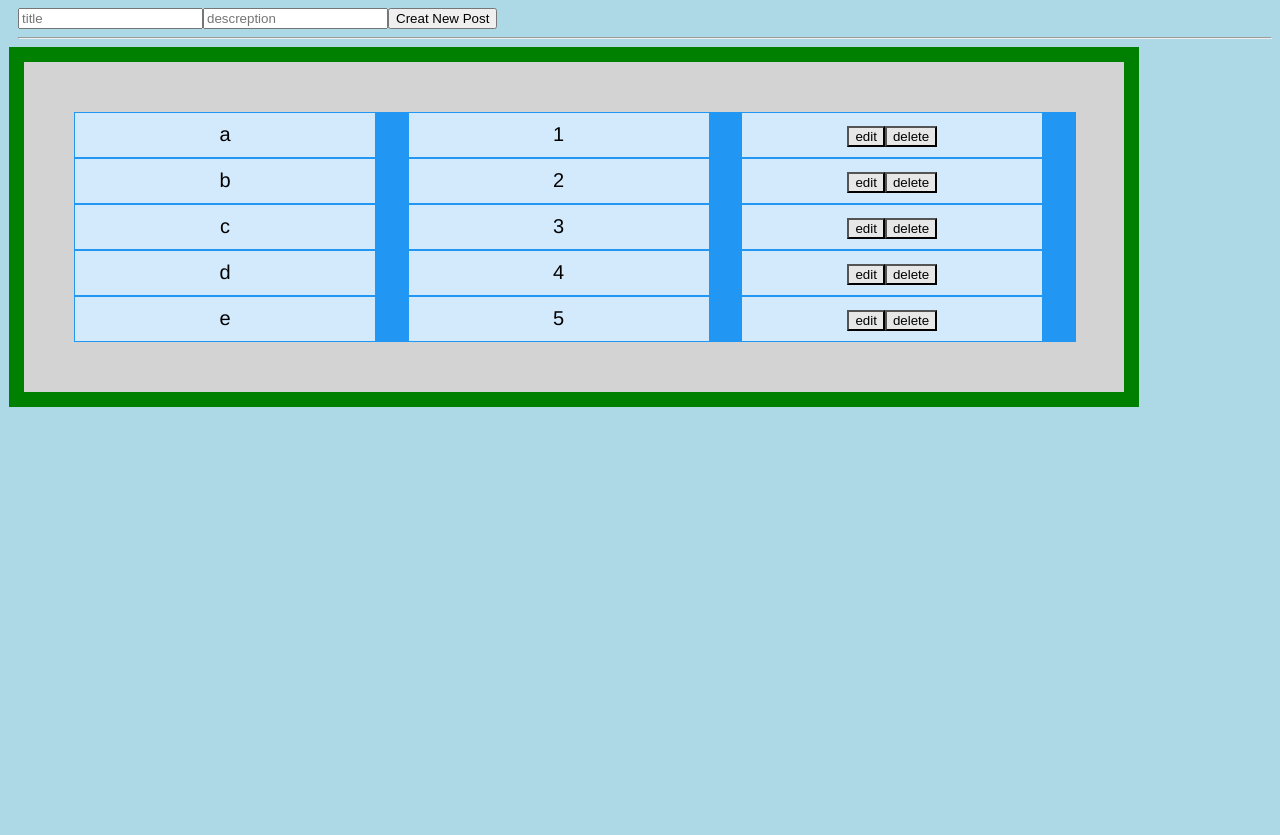
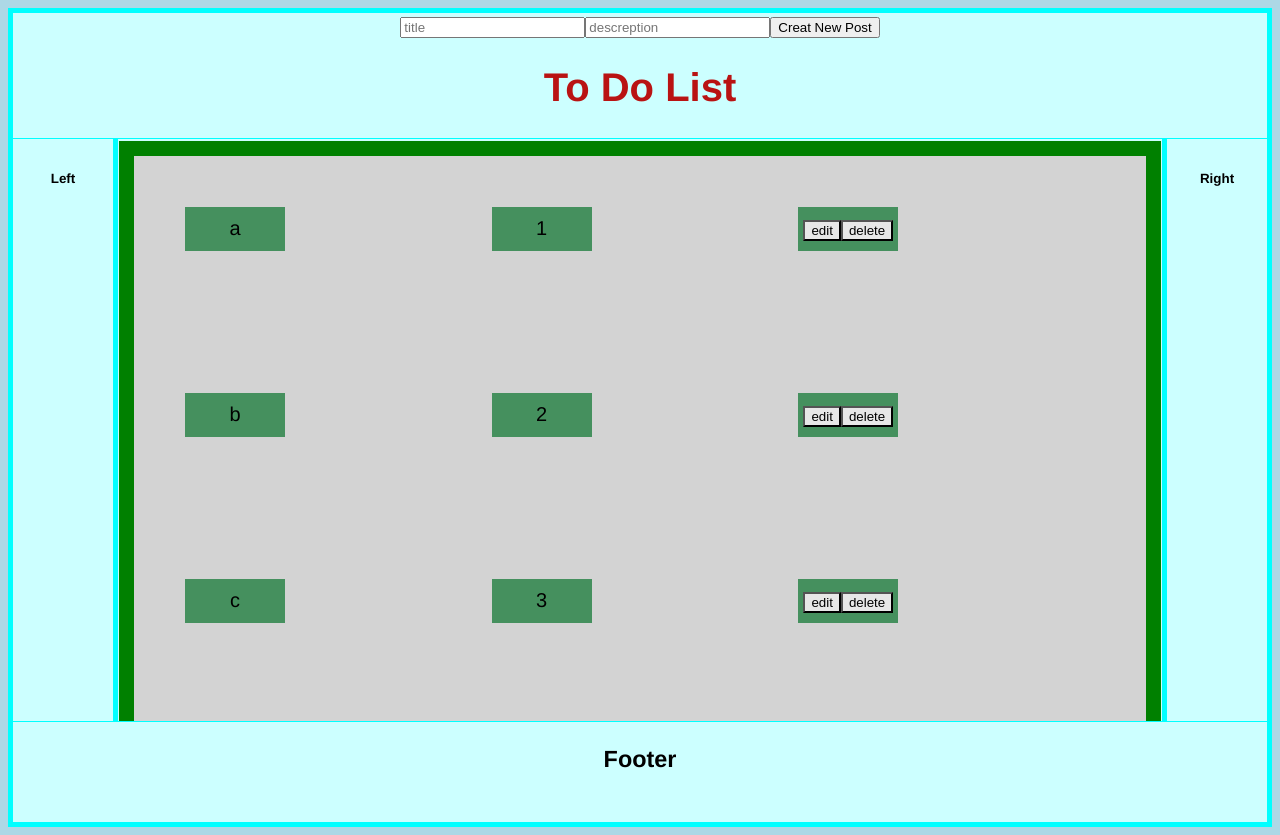
Before and after one commit to sargis2121/TodoList, a Vue app: page / in a window 1280 px wide. Before the commit the page ends 800 px from the top, so only its background shows below. Built offline with nearby package versions, Linux system fonts and the light colour scheme.

Commit message:
changing style using grid

```diff
--- a/package.json
+++ b/package.json
@@ -9,8 +9,10 @@
   },
   "dependencies": {
     "axios": "^0.21.1",
+    "bootstrap": "^5.0.1",
+    "bootstrap-vue": "^2.21.2",
     "core-js": "^3.6.5",
-    "vue": "^2.6.11",
+    "vue": "^2.6.12",
     "vuex": "^3.6.2"
   },
   "devDependencies": {
--- a/src/App.vue
+++ b/src/App.vue
@@ -1,24 +1,77 @@
 <template>
   <div id="app">
+    <div class="grid-container">
+      <div class="header">
+        <Post />
+        <h1>To Do List</h1>
+      </div>
+      <div class="left"><h6>Left</h6></div>
+      <div class="midle">
         <TodoList />
+      </div>
+      <div class="right"><h6>Right</h6></div>
+      <div class="footer"><h3>Footer</h3></div>
+    </div>
   </div>
 </template>
 
 <script>
 
 import TodoList from "./components/addText.vue";
+import Post from "./components/post";
 
 export default {
   name: "App",
   components: {
-    TodoList,
-  },
+    Post,
+    TodoList
+  }
 };
-
 </script>
 
 <style>
 
+.grid-container {
+  display: grid;
+  grid-template-columns: 100px auto auto 100px;
+  grid-template-rows: auto auto auto auto 100px;
+  grid-gap: 2px;
+  background-color: aqua;
+  padding: 5px;
+  grid-row-gap: 1px;
+  grid-column-gap: 5px;
+}
+.grid-container > div {
+  background-color: rgba(255, 255, 255, 0.8);
+  text-align: center;
+  padding: 1px 0;
+  font-size: 20px;
+}
+.header {
+  grid-column: 1 / span 4;
+  grid-row: 1;
+}
+.left {
+  grid-column: 1;
+  grid-row: 2 / span 3;
+}
+.midle {
+  grid-column: 2 / span 2;
+  grid-row: 2 / span 3;
+  height: calc(85vh - 100px);
+  overflow-y: scroll;
+}
+.right {
+  grid-column: 4;
+  grid-row: 2 / span 3;
+}
+.footer {
+  grid-column: 1 / span 4;
+  grid-row: 5;
+}
+h1 {
+  color: rgb(185, 19, 19);
+}
 #app {
   font-family: Avenir, Helvetica, Arial, sans-serif;
   -webkit-font-smoothing: antialiased;
@@ -26,6 +79,7 @@ export default {
   text-align: center;
 }
 body {
+  overflow-y: hidden;
   background-color: lightblue;
 }
 
--- a/src/components/addText.vue
+++ b/src/components/addText.vue
@@ -1,16 +1,6 @@
 <template>
-  <div>
-    <div class="addItem">
-      <Post />
-      <hr />
-    </div>
-    <!-- <table class="table"> -->
   <div class="table">
-      <div
-        class="grid-container"
-        v-for="(dataProp, idx) in dataList"
-        :key="idx"
-      >
+    <div class="grid-container" v-for="(dataProp, idx) in dataList" :key="idx">
       <div>
         <span v-show="!editing">{{ dataProp.title }}</span>
         <input
@@ -35,37 +25,22 @@
         <button class="editEl" v-show="!editing" @click="editTitle(idx)">
           edit
         </button>
-          <button
-            class="removeEl"
-            v-show="!editing"
-            @click="removeElement(idx)"
-          >
+        <button class="removeEl" v-show="!editing" @click="removeElement(idx)">
           delete
         </button>
-          <button
-            v-if="dataIndex == idx"
-            v-show="editing"
-            @click="saveEdit(idx)"
-          >
+        <button v-if="dataIndex == idx" v-show="editing" @click="saveEdit(idx)">
           save
         </button>
-          <button
-            v-if="dataIndex == idx"
-            v-show="editing"
-            @click="cancelEdit(idx)"
-          >
+        <button v-if="dataIndex == idx" v-show="editing" @click="cancelEdit(idx)">
           cancel
         </button>
       </div>
     </div>
   </div>
-    <!-- </table> -->
-  </div>
 </template>
 
 <script>
 import { mapGetters, mapMutations } from "vuex";
-import Post from "./post";
 
 export default {
   data() {
@@ -76,23 +51,15 @@ export default {
       dataIndex: ""
     };
   },
-
-  components: {
-    Post
-  },
-
   computed: mapGetters(["dataList"]),
-
   methods: {
     ...mapMutations(["removeElement"]),
-
     editTitle(val) {
       this.editing = true;
       this.dataIndex = val;
       this.title = this.dataList[val].title;
       this.desc = this.dataList[val].descreption;
     },
-
     saveEdit(val) {
       this.dataIndex = val;
       if (this.title && this.desc) {
@@ -101,7 +68,6 @@ export default {
         this.dataList[val].descreption = this.desc;
       }
     },
-
     cancelEdit(val) {
       this.editing = false;
       this.dataIndex = val;
@@ -110,37 +76,34 @@ export default {
 };
 </script>
 
-<style>
-.addItem {
-  text-align: left;
-  padding-left: 10px;
-}
+<style scoped>
+
 .grid-container {
   display: grid;
   align-self: center;
-  width: 1000px;
   grid-template-columns: 1fr 1fr 1fr;
-  grid-gap: 1px;
-  background-color: #2196f3;
+  background-color: lightgrey;
   padding: 1px;
+  justify-content: center;
+  grid-column-gap: 10px;
+  grid-row-gap: 10px;
   justify-content: center;
 }
 .grid-container > div {
-  background-color: rgba(255, 255, 255, 0.8);
+  background-color: rgba(34, 128, 65, 0.8);
   text-align: center;
   padding: 10px 0;
   font-size: 20px;
   word-wrap: break-word;
-  width: 300px;
+  width: 100px;
 }
 .table {
   background-color: lightgrey;
-  width: 1000px;
+  width: auto;
   border: 15px solid green;
   padding: 50px;
   margin: 1px;
 }
-
 .editEl {
   background-color: #e7e7e7;
   color: black;
@@ -149,4 +112,5 @@ export default {
   background-color: #e7e7e7;
   color: black;
 }
+
 </style>
--- a/src/main.js
+++ b/src/main.js
@@ -1,9 +1,11 @@
 import Vue from 'vue'
 import App from './App.vue'
 import store from './store.js'
+import { BootstrapVue } from 'bootstrap-vue'
+
 
 Vue.config.productionTip = false
-
+Vue.use(BootstrapVue)
 new Vue({
   store,
   render: h => h(App)
```
Also changed, not shown: src/components/post.vue (+13 -16 lines), 1 other file (tests, documents, lock files or other folders). Lines whose indentation alone changed are shown as unchanged.
